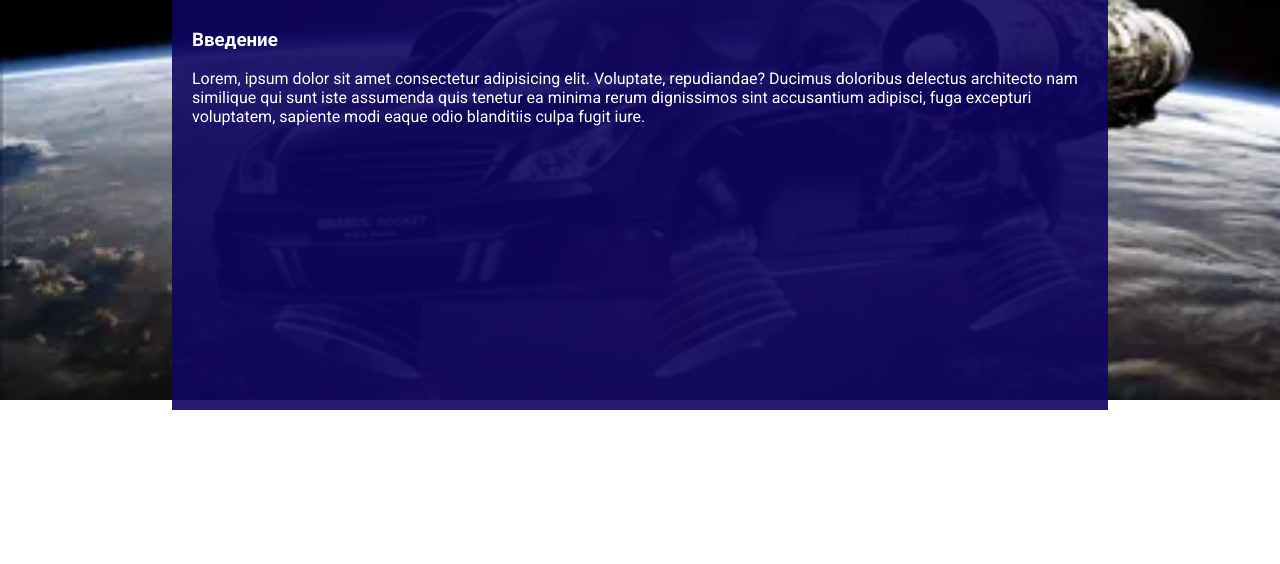
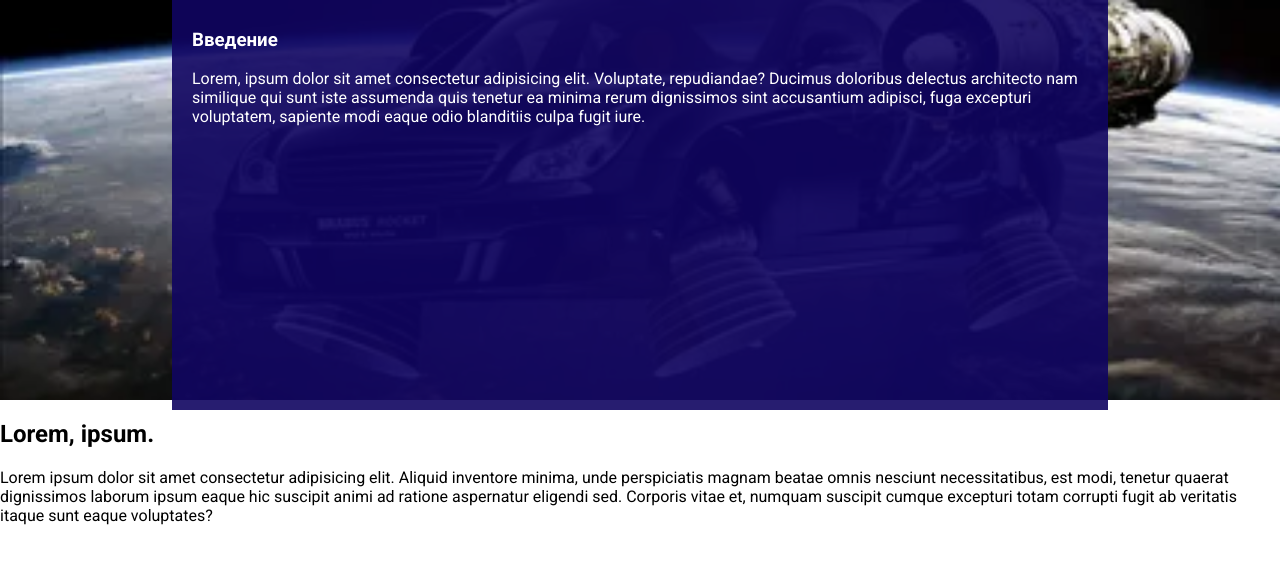
Before and after one commit to bbdk612/IT-Fest__site, a plain HTML site: page index.html in a window 1280 px wide. Drawn offline with Linux system fonts and the light colour scheme.

Commit message:
Second commit

```diff
--- a/index.html
+++ b/index.html
@@ -17,7 +17,8 @@
 	</section>
 
 	<section class="quest">
-
+		<h1>Lorem, ipsum.</h1>
+		<p>Lorem ipsum dolor sit amet consectetur adipisicing elit. Aliquid inventore minima, unde perspiciatis magnam beatae omnis nesciunt necessitatibus, est modi, tenetur quaerat dignissimos laborum ipsum eaque hic suscipit animi ad ratione aspernatur eligendi sed. Corporis vitae et, numquam suscipit cumque excepturi totam corrupti fugit ab veritatis itaque sunt eaque voluptates?</p>
 	</section>
 
 </body>
```
